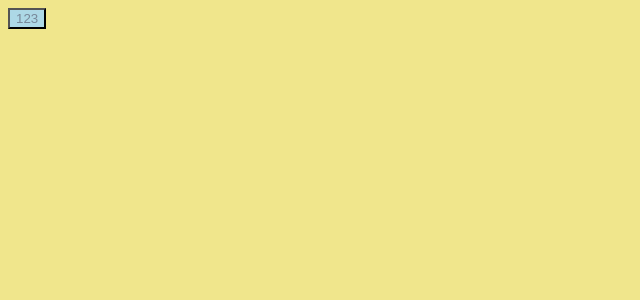
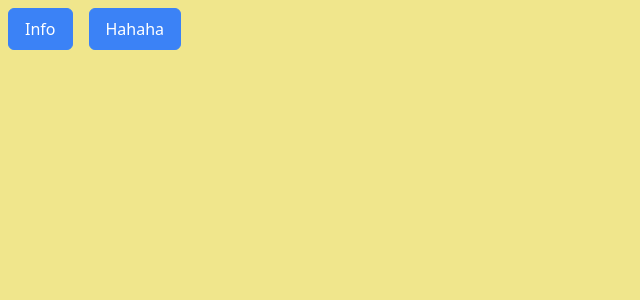
Before and after one commit to thaotram/nextjs-blog, a Next.js app: page / in a window 1280 px wide. Shown: the top 300 px of the page, without its empty margins (0-640 px from the left). Built offline with nearby package versions, Linux system fonts and the light colour scheme.

Commit message:
commit 3

```diff
--- a/components/button.jsx
+++ b/components/button.jsx
@@ -1,5 +1,5 @@
-import styles from './button.module.scss';
+import styles from './button.module.css';
 
-export function Button(props) {
-    return <button className={styles.btn}>{props.children}</button>;
+export function Button({ children }) {
+    return <button className={styles.btn}>{children}</button>;
 }
--- /dev/null
+++ b/components/button.module.css
@@ -0,0 +1,6 @@
+.btn {
+    background-color: lightblue;
+    color: lightslategrey;
+    @apply p-2;
+    @apply border border-blue-500 bg-blue-500 text-white rounded-md px-4 py-2 m-2 transition duration-500 select-none hover:bg-blue-600 focus:outline-none focus:shadow-sm;
+}
--- a/components/button.module.scss
+++ /dev/null
@@ -1,4 +0,0 @@
-.btn {
-    background-color: lightblue;
-    color: lightslategrey;
-}
--- a/package.json
+++ b/package.json
@@ -8,10 +8,13 @@
     "start": "next start"
   },
   "dependencies": {
+    "autoprefixer": "^10.2.1",
     "axios": "^0.21.1",
     "next": "^10.0.0",
+    "postcss": "^8.2.4",
     "react": "17.0.1",
-    "react-dom": "17.0.1"
+    "react-dom": "17.0.1",
+    "tailwindcss": "^2.0.2"
   },
   "devDependencies": {
     "sass": "^1.32.4"
--- a/pages/_app.jsx
+++ b/pages/_app.jsx
@@ -1,4 +1,4 @@
-import './style.scss';
+import '../styles/globals.css';
 
 export default function ({ Component, pageProps }) {
     return <Component {...pageProps} />;
--- a/pages/index.jsx
+++ b/pages/index.jsx
@@ -3,7 +3,13 @@ import { Button } from '../components/button';
 export default function () {
     return (
         <div>
-            <Button>123</Button>
+            <button
+                type="button"
+                className="border border-blue-500 bg-blue-500 text-white rounded-md px-4 py-2 m-2 transition duration-500 ease select-none hover:bg-teal-600 focus:outline-none focus:shadow-outline"
+            >
+                Info
+            </button>
+            <Button>Hahaha</Button>
         </div>
     );
 }
--- a/pages/style.scss
+++ /dev/null
@@ -1,3 +0,0 @@
-body {
-    background: khaki;
-}
--- /dev/null
+++ b/postcss.config.js
@@ -0,0 +1,6 @@
+module.exports = {
+    plugins: {
+        tailwindcss: {},
+        autoprefixer: {},
+    },
+};
--- /dev/null
+++ b/styles/globals.css
@@ -0,0 +1,7 @@
+@tailwind base;
+@tailwind components;
+@tailwind utilities;
+
+body {
+    background: khaki;
+}
--- /dev/null
+++ b/tailwind.config.js
@@ -0,0 +1,11 @@
+module.exports = {
+    purge: ['./pages/**/*.jsx', './components/**/*.jsx'],
+    darkMode: false, // or 'media' or 'class'
+    theme: {
+        extend: {},
+    },
+    variants: {
+        extend: {},
+    },
+    plugins: [],
+};
```
Also changed, not shown: 1 other file (tests, documents, lock files or other folders).
